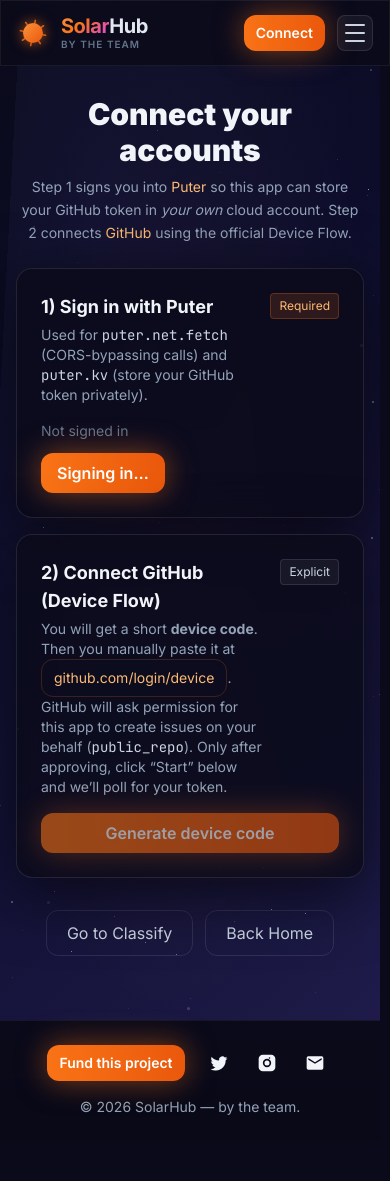
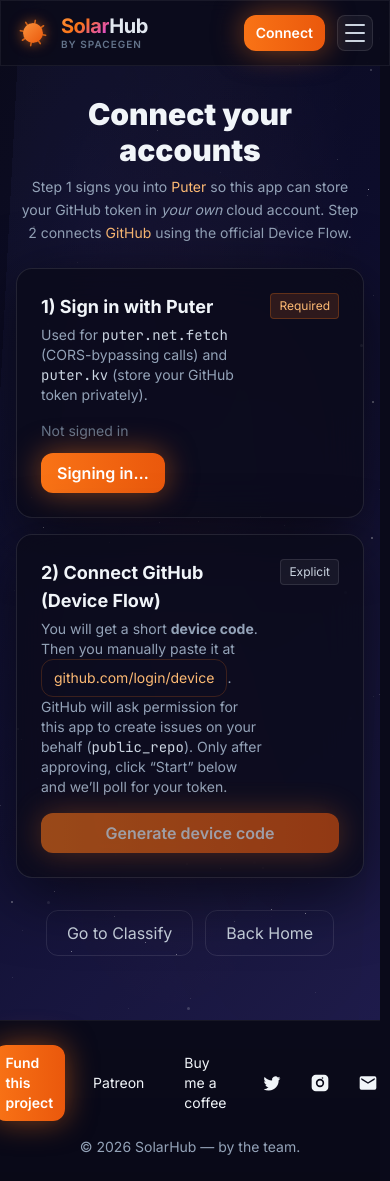
Before and after one commit to space-gen/solarhub, a React (Vite) app: page /#/connect in a window 390 px wide. Before the commit the page ends 1141 px from the top, so only its background shows below. Built offline with nearby package versions, Linux system fonts and the light colour scheme.

Commit message:
fix(responsive): improve About buttons on mobile; brand header/footer with SpaceGen; add funding links from .github/FUNDING.yml
Co-authored-by: Copilot <223556219+Copilot@users.noreply.github.com>

```diff
--- a/src/components/Footer.tsx
+++ b/src/components/Footer.tsx
@@ -10,6 +10,14 @@ export default function Footer() {
           <Link to="/funding" className="btn-solar px-3 py-2 rounded-xl text-sm" aria-label="Support SolarHub (opens funding page)">
             Fund this project
           </Link>
+
+          <a href="https://www.patreon.com/SoumyadipKarforma" target="_blank" rel="noopener noreferrer" className="btn-secondary px-3 py-2 rounded text-sm">
+            Patreon
+          </a>
+
+          <a href="https://www.buymeacoffee.com/soumyadipkarforma" target="_blank" rel="noopener noreferrer" className="btn-secondary px-3 py-2 rounded text-sm">
+            Buy me a coffee
+          </a>
 
           <nav className="flex items-center gap-3" aria-label="Social links">
             <a href="https://twitter.com/" target="_blank" rel="noopener noreferrer" className="btn-secondary p-2 rounded" aria-label="Twitter">
@@ -24,7 +32,7 @@ export default function Footer() {
               </svg>
             </a>
 
-            <a href="mailto:hello@solarhub.example" className="btn-secondary p-2 rounded" aria-label="Email">
+            <a href="mailto:soumyadipkarforma02@gmail.com" className="btn-secondary p-2 rounded" aria-label="Email">
               <svg xmlns="http://www.w3.org/2000/svg" viewBox="0 0 24 24" className="w-5 h-5" fill="currentColor" aria-hidden>
                 <path d="M20 4H4a2 2 0 0 0-2 2v12a2 2 0 0 0 2 2h16a2 2 0 0 0 2-2V6a2 2 0 0 0-2-2zm0 4l-8 5-8-5V6l8 5 8-5v2z" />
               </svg>
--- a/src/components/NavigationBar.tsx
+++ b/src/components/NavigationBar.tsx
@@ -227,7 +227,7 @@ export default function NavigationBar({ points }: NavBarProps) {
                   <span className="text-slate-200">Hub</span>
                 </span>
                 <span className="text-[10px] uppercase tracking-widest text-slate-500 font-semibold -mt-0.5 group-hover:text-solar-400 transition-colors">
-                  by the team
+                  by SpaceGen
                 </span>
               </div>
             </NavLink>
--- a/src/pages/About.tsx
+++ b/src/pages/About.tsx
@@ -90,14 +90,14 @@ export default function About() {
             the sun, there is a place for you at SolarHub. Start classifying today and help
             us decode the secrets of our nearest star.
           </p>
-          <div className="flex gap-4">
-            <a href="https://space-gen.github.io" target="_blank" rel="noopener noreferrer" className="btn-secondary px-8 py-3 rounded-2xl">
+          <div className="flex flex-col sm:flex-row gap-4 w-full items-center justify-center">
+            <a href="https://space-gen.github.io" target="_blank" rel="noopener noreferrer" className="btn-secondary w-full sm:w-auto text-center px-8 py-3 rounded-2xl">
               Visit Organization
             </a>
-            <a href="https://github.com/space-gen/aurora" target="_blank" rel="noopener noreferrer" className="btn-secondary px-8 py-3 rounded-2xl">
+            <a href="https://github.com/space-gen/aurora" target="_blank" rel="noopener noreferrer" className="btn-secondary w-full sm:w-auto text-center px-8 py-3 rounded-2xl">
               View Aurora on GitHub
             </a>
-            <a href="/#/funding" className="btn-solar px-8 py-3 rounded-2xl">
+            <a href="/#/funding" className="btn-solar w-full sm:w-auto text-center px-8 py-3 rounded-2xl">
               Fund this project
             </a>
           </div>
```
